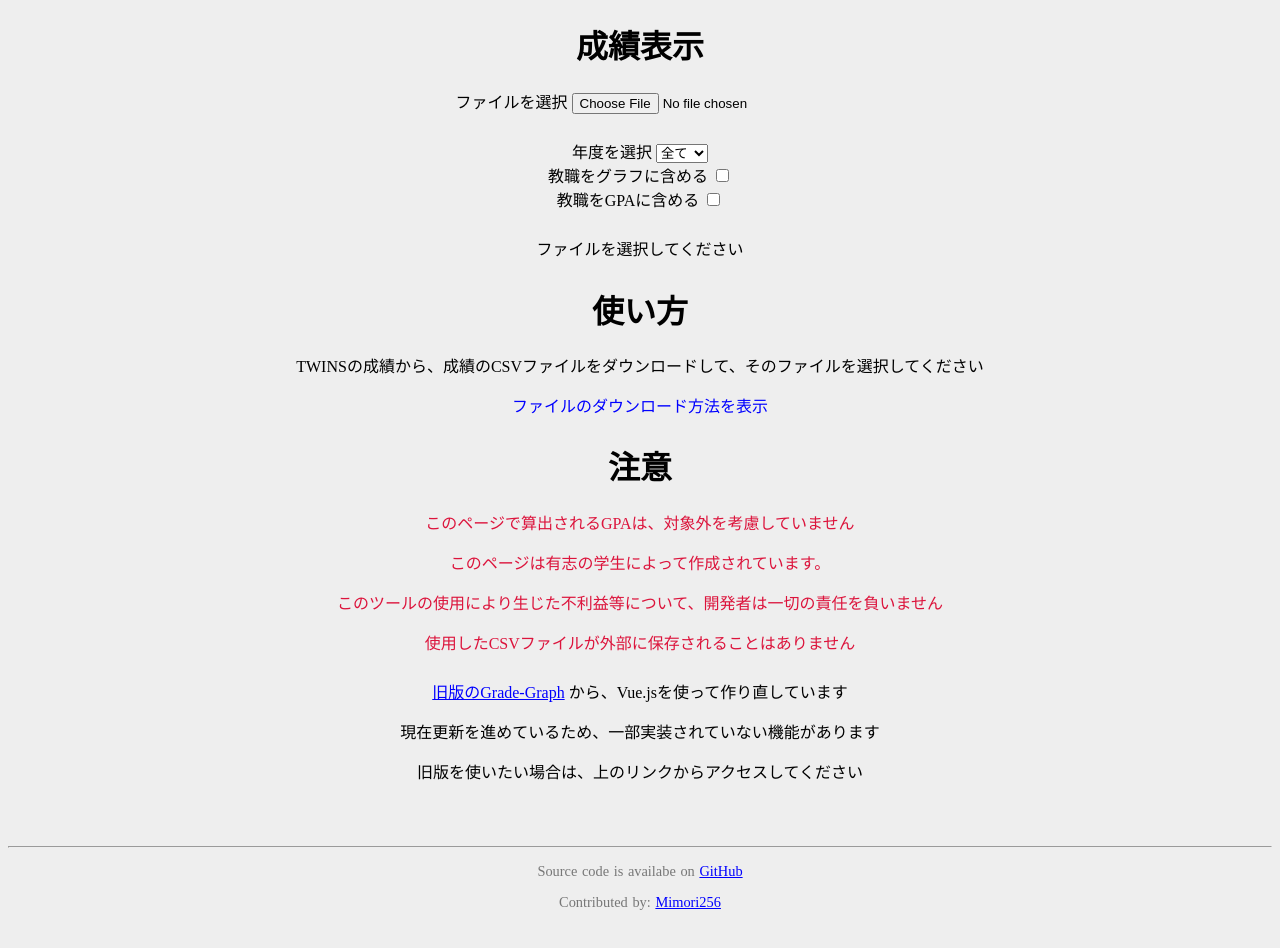
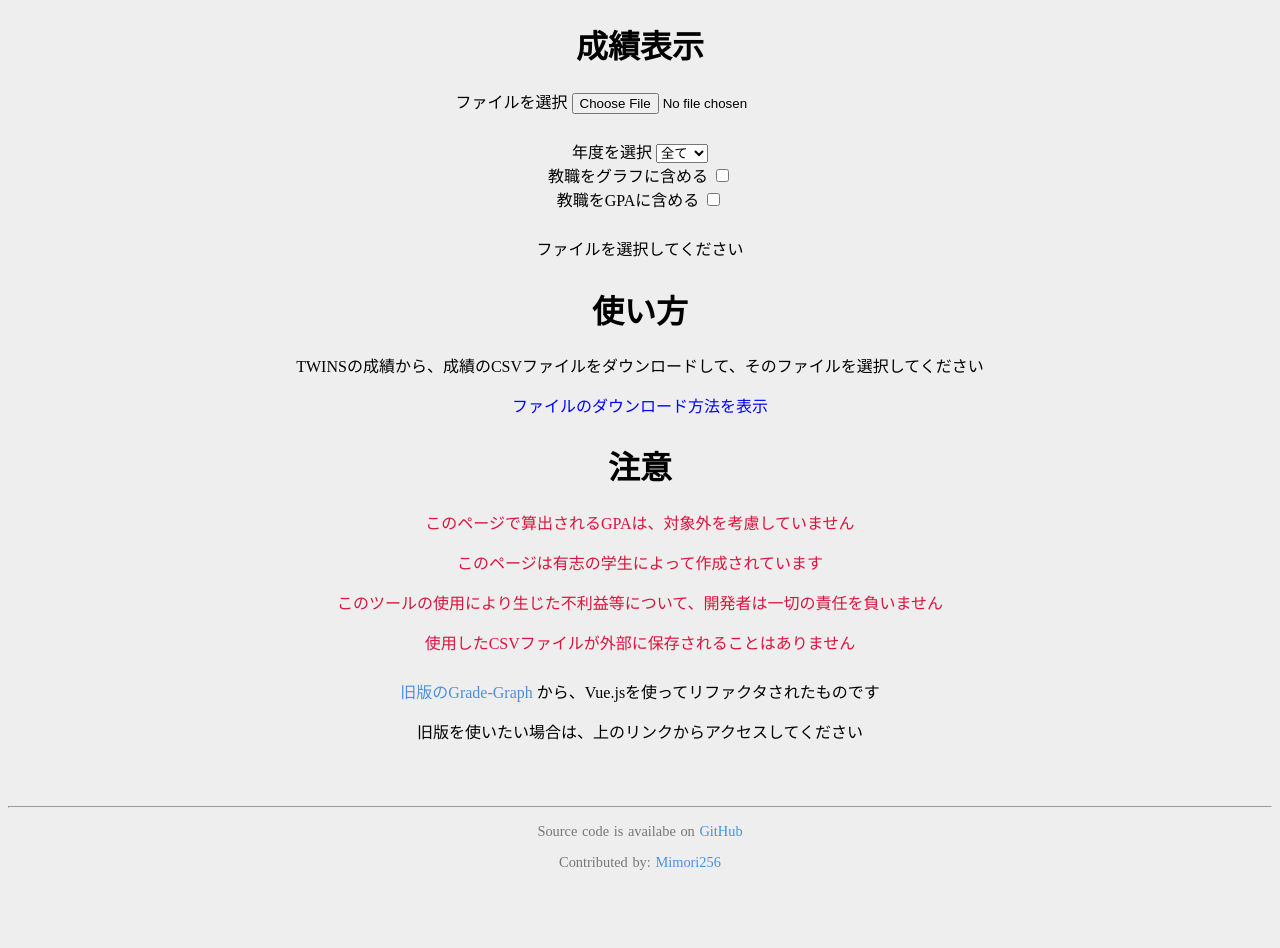
Before and after one commit to Mimori256/Grade-Graph, a Vue app: page / in a window 1280 px wide. Shown: the top 948 px of the page. Built offline with nearby package versions, Linux system fonts and the light colour scheme.

Commit message:
fix style

```diff
--- a/src/components/postUpload/GPASection.vue
+++ b/src/components/postUpload/GPASection.vue
@@ -26,10 +26,30 @@ export default defineComponent({
 </script>
 
 <template>
-  <div>
-    <p>修得単位数</p>
-    <p>{{ acquiredUnits }}/{{ registeredUnits }}</p>
-    <p>あなたのGPA</p>
-    <p>{{ GPA }}</p>
-  </div>
+  <section>
+    <div class="total-units">
+      <p>修得単位数</p>
+      <p>{{ acquiredUnits }}/{{ registeredUnits }}</p>
+    </div>
+    <div class="gpa">
+      <p>あなたのGPA</p>
+      <p>{{ GPA }}</p>
+    </div>
+  </section>
 </template>
+
+<style scoped>
+.total-units,
+.gpa {
+  display: flex;
+  justify-content: center;
+  margin: auto;
+  padding: 10px;
+  gap: 10px;
+}
+
+.gpa {
+  border-bottom: 1px solid #ccc;
+  margin-top: -20px;
+}
+</style>
--- a/src/components/postUpload/GradeGraph.vue
+++ b/src/components/postUpload/GradeGraph.vue
@@ -41,5 +41,10 @@ export default defineComponent({
 </script>
 
 <template>
-  <GChart type="PieChart" :data="data" :options="options" />
+  <GChart
+    type="PieChart"
+    :data="data"
+    :options="options"
+    style="width: 100%; height: 400px"
+  />
 </template>
--- a/src/components/preUpload/HelpNote.vue
+++ b/src/components/preUpload/HelpNote.vue
@@ -34,7 +34,7 @@ export default defineComponent({
     <h1>注意</h1>
     <div class="warnings">
       <p>このページで算出されるGPAは、対象外を考慮していません</p>
-      <p>このページは有志の学生によって作成されています。</p>
+      <p>このページは有志の学生によって作成されています</p>
       <p>
         このツールの使用により生じた不利益等について、開発者は一切の責任を負いません
       </p>
@@ -47,9 +47,8 @@ export default defineComponent({
         url="https://github.com/Mimori256/Grade-Graph-Old"
         content="旧版のGrade-Graph"
       />
-      から、Vue.jsを使って作り直しています
+      から、Vue.jsを使ってリファクタされたものです
     </p>
-    <p>現在更新を進めているため、一部実装されていない機能があります</p>
     <p>旧版を使いたい場合は、上のリンクからアクセスしてください</p>
   </div>
 </template>
--- a/src/components/units/ExternalLink.vue
+++ b/src/components/units/ExternalLink.vue
@@ -21,6 +21,11 @@ export default defineComponent({
 <style scoped>
 a,
 a:visited {
-  color: blue;
+  color: #4a90e2;
+  text-decoration: none;
+}
+
+a:hover {
+  color: #357abd;
 }
 </style>
```
Also changed, not shown: 5 other files (tests, documents, lock files or other folders).
